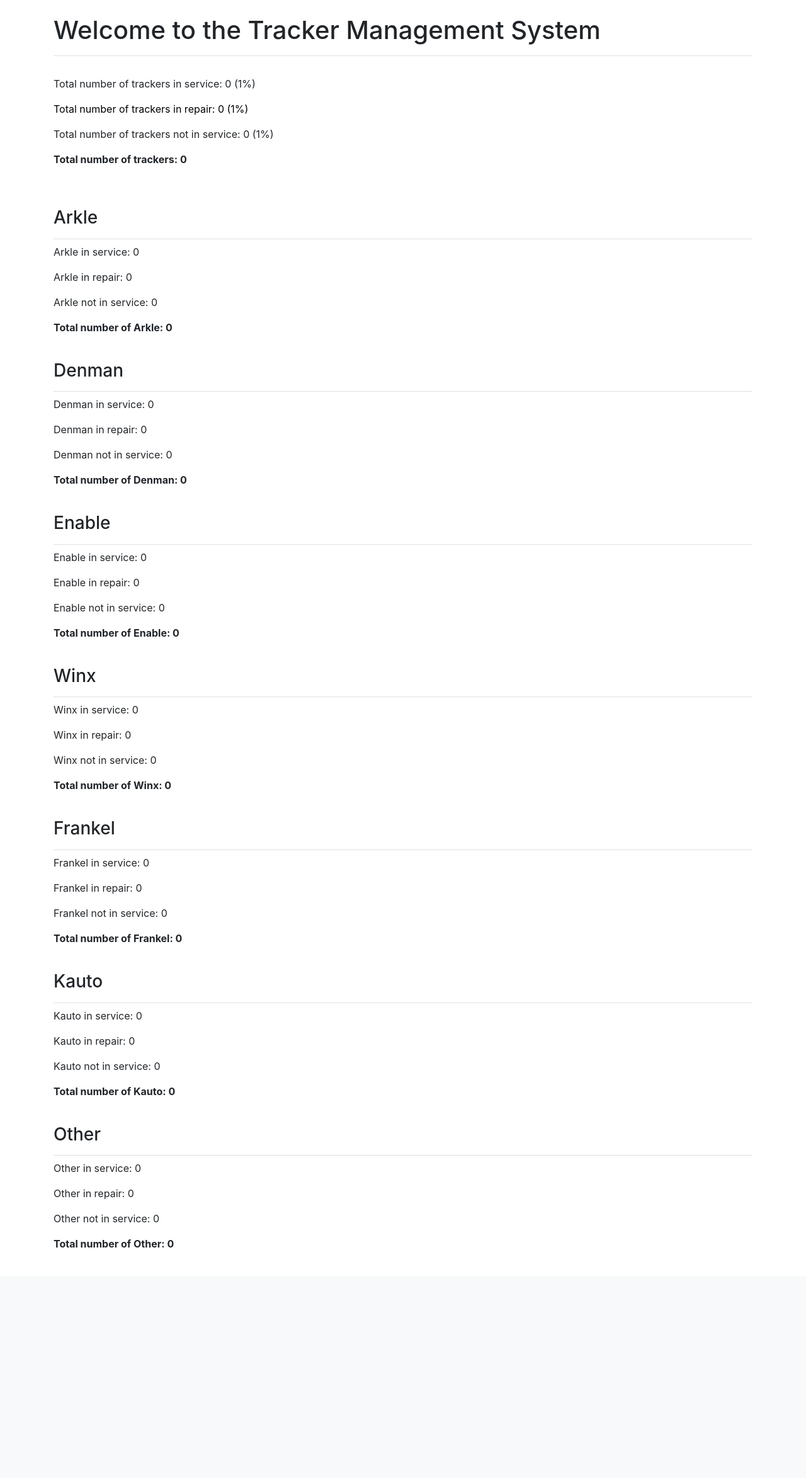
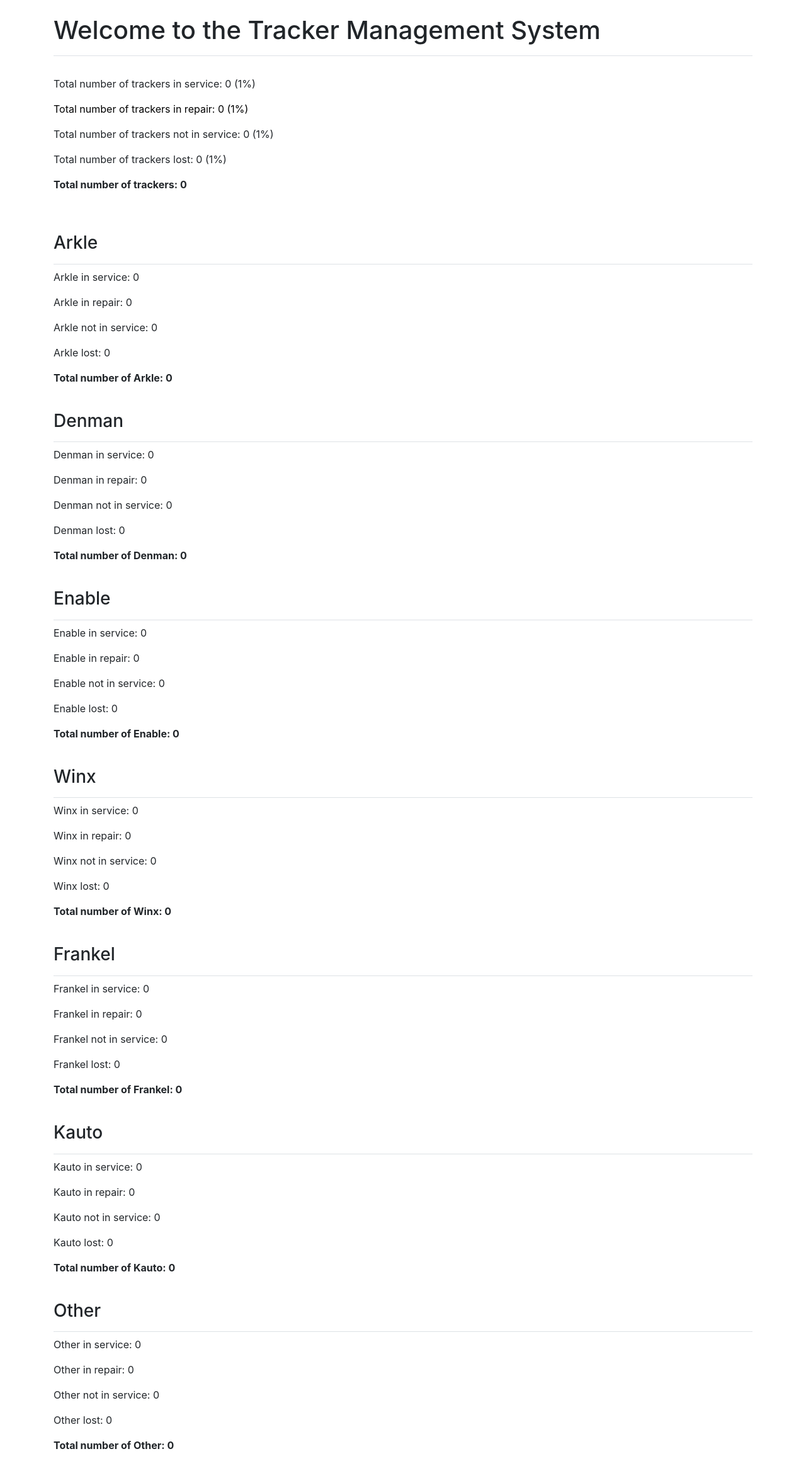
Before and after one commit to dimitrivanloey/TMS, a Django app: page / in a window 1280 px wide. Shown: the part 82-2429 px from the top of the page at 63% size. Before the commit the page ends 2063 px from the top, so only its background shows below. Run offline with Django 3.2, Linux system fonts and the light colour scheme; the visitor is signed in with stand-in values (Sample User, id 1); data that the repository does not hold is empty; some libraries are stand-ins or nearby versions.

Commit message:
adding new status lost, fixed start date issue

```diff
--- a/unit_logs/models.py
+++ b/unit_logs/models.py
@@ -6,6 +6,7 @@ class Winx(models.Model):
         ('In Service', 'In Service'),
         ('In Repair', 'In Repair'),
         ('Not In Service', 'Not In Service'),
+        ('Lost', 'Lost'),
     }
 
     number = models.PositiveSmallIntegerField(unique=True)
@@ -26,6 +27,7 @@ class Enable(models.Model):
         ('In Service', 'In Service'),
         ('In Repair', 'In Repair'),
         ('Not In Service', 'Not In Service'),
+        ('Lost', 'Lost'),
     }
 
     number = models.PositiveSmallIntegerField(unique=True)
@@ -45,6 +47,7 @@ class Arkle(models.Model):
         ('In Service', 'In Service'),
         ('In Repair', 'In Repair'),
         ('Not In Service', 'Not In Service'),
+        ('Lost', 'Lost'),
     }
 
     number = models.PositiveSmallIntegerField(unique=True)
@@ -65,6 +68,7 @@ class Denman(models.Model):
         ('In Service', 'In Service'),
         ('In Repair', 'In Repair'),
         ('Not In Service', 'Not In Service'),
+        ('Lost', 'Lost'),
     }
 
     number = models.PositiveSmallIntegerField(unique=True)
@@ -85,6 +89,7 @@ class Kauto(models.Model):
         ('In Service', 'In Service'),
         ('In Repair', 'In Repair'),
         ('Not In Service', 'Not In Service'),
+        ('Lost', 'Lost'),
     }
 
     number = models.PositiveSmallIntegerField(unique=True)
@@ -105,6 +110,7 @@ class Frankel(models.Model):
         ('In Service', 'In Service'),
         ('In Repair', 'In Repair'),
         ('Not In Service', 'Not In Service'),
+        ('Lost', 'Lost'),
     }
 
     number = models.PositiveSmallIntegerField(unique=True)
--- a/unit_logs/templates/unit_logs/index.html
+++ b/unit_logs/templates/unit_logs/index.html
@@ -33,6 +33,7 @@
     <p>Total number of trackers in service: {{ total_in_service }} ({{ percentage_total_in_service }}%)</p>
     <p><a href="{% url 'unit_logs:trackers_in_repair' %}">Total number of trackers in repair: {{ total_in_repair }} ({{ percentage_total_in_repair }}%)</a></p>
     <p>Total number of trackers not in service: {{ total_not_in_service }} ({{ percentage_total_not_in_service }}%)</p>
+    <p>Total number of trackers lost: {{ total_lost }} ({{ percentage_total_lost }}%)</p>
     <p><strong>Total number of trackers: {{ total_trackers }}</strong></p>
 
 
@@ -46,6 +47,7 @@
     <p>Arkle in service: {{ arkles_in_service }}</p>
     <p>Arkle in repair: {{ arkles_in_repair }}</p>
     <p>Arkle not in service: {{ arkles_not_in_service }}</p>
+    <p>Arkle lost: {{ arkles_lost }}</p>
     <p><strong>Total number of Arkle: {{ arkles_total }}</strong></p>
 
 <br>
@@ -56,6 +58,7 @@
     <p>Denman in service: {{ denmans_in_service }}</p>
     <p>Denman in repair: {{ denmans_in_repair }}</p>
     <p>Denman not in service: {{ denmans_not_in_service }}</p>
+    <p>Denman lost: {{ denmans_lost }}</p>
     <p><strong>Total number of Denman: {{ denmans_total }}</strong></p>
 
 <br>
@@ -66,6 +69,7 @@
     <p>Enable in service: {{ enables_in_service }}</p>
     <p>Enable in repair: {{ enables_in_repair }}</p>
     <p>Enable not in service: {{ enables_not_in_service }}</p>
+    <p>Enable lost: {{ enables_lost }}</p>
     <p><strong>Total number of Enable: {{ enables_total }}</strong></p>
 
 <br>
@@ -77,6 +81,7 @@
     <p>Winx in service: {{ winxes_in_service }}</p>
     <p>Winx in repair: {{ winxes_in_repair }}</p>
     <p>Winx not in service: {{ winxes_not_in_service }}</p>
+    <p>Winx lost: {{ winxes_lost }}</p>
     <p><strong>Total number of Winx: {{ winxes_total }}</strong></p>
 
 <br>
@@ -88,6 +93,7 @@
     <p>Frankel in service: {{ frankels_in_service }}</p>
     <p>Frankel in repair: {{ frankels_in_repair }}</p>
     <p>Frankel not in service: {{ frankels_not_in_service }}</p>
+    <p>Frankel lost: {{ frankels_lost }}</p>
     <p><strong>Total number of Frankel: {{ frankels_total }}</strong></p>
 
 <br>
@@ -99,6 +105,7 @@
     <p>Kauto in service: {{ kautos_in_service }}</p>
     <p>Kauto in repair: {{ kautos_in_repair }}</p>
     <p>Kauto not in service: {{ kautos_not_in_service }}</p>
+    <p>Kauto lost: {{ kautos_lost }}</p>
     <p><strong>Total number of Kauto: {{ kautos_total }}</strong></p>
 
 <br>
@@ -109,6 +116,7 @@
     <p>Other in service: {{ others_in_service }}</p>
     <p>Other in repair: {{ others_in_repair }}</p>
     <p>Other not in service: {{ others_not_in_service }}</p>
+    <p>Other lost: {{ others_lost }}</p>
     <p><strong>Total number of Other: {{ others_total }}</strong></p>
 
 <br>
--- a/unit_logs/templates/unit_logs/winx_unit.html
+++ b/unit_logs/templates/unit_logs/winx_unit.html
@@ -19,7 +19,7 @@
         {{ error }}
 
     <h4>
-    {{ winx }} - {{ winx.status }} since {{ winx.date_added }}
+    {{ winx }} - {{ winx.status }} since {{ winx.start_date }}
     {% if delta.days == 1 %}
         ({{ delta.days }} day)
         {% else %}
--- a/unit_logs/views.py
+++ b/unit_logs/views.py
@@ -72,51 +72,61 @@ def index(request):
     winxes_in_service = Winx.objects.filter(status='In Service').count()
     winxes_not_in_service = Winx.objects.filter(status='Not In Service').count()
     winxes_in_repair = Winx.objects.filter(status='In Repair').count()
+    winxes_lost = Winx.objects.filter(status='Lost').count()
 
 
     enables_total = Enable.objects.count()
     enables_in_service = Enable.objects.filter(status='In Service').count()
     enables_not_in_service = Enable.objects.filter(status='Not In Service').count()
     enables_in_repair = Enable.objects.filter(status='In Repair').count()
+    enables_lost = Enable.objects.filter(status='Lost').count()
 
     arkles_total = Arkle.objects.count()
     arkles_in_service = Arkle.objects.filter(status='In Service').count()
     arkles_not_in_service = Arkle.objects.filter(status='Not In Service').count()
     arkles_in_repair = Arkle.objects.filter(status='In Repair').count()
+    arkles_lost = Arkle.objects.filter(status='Lost').count()
 
     denmans_total = Denman.objects.count()
     denmans_in_service = Denman.objects.filter(status='In Service').count()
     denmans_not_in_service = Denman.objects.filter(status='Not In Service').count()
     denmans_in_repair = Denman.objects.filter(status='In Repair').count()
+    denmans_lost = Denman.objects.filter(status='Lost').count()
 
     kautos_total = Kauto.objects.count()
     kautos_in_service = Kauto.objects.filter(status='In Service').count()
     kautos_not_in_service = Kauto.objects.filter(status='Not In Service').count()
     kautos_in_repair = Kauto.objects.filter(status='In Repair').count()
+    kautos_lost = Kauto.objects.filter(status='Lost').count()
 
     frankels_total = Frankel.objects.count()
     frankels_in_service = Frankel.objects.filter(status='In Service').count()
     frankels_not_in_service = Frankel.objects.filter(status='Not In Service').count()
     frankels_in_repair = Frankel.objects.filter(status='In Repair').count()
+    frankels_lost = Frankel.objects.filter(status='Lost').count()
 
     others_total = Other.objects.count()
     others_in_service = Other.objects.filter(status='In Service').count()
     others_not_in_service = Other.objects.filter(status='Not In Service').count()
     others_in_repair = Other.objects.filter(status='In Repair').count()
+    others_lost = Other.objects.filter(status='Lost').count()
 
     total_trackers = winxes_total + enables_total + arkles_total + denmans_total + kautos_total + frankels_total + others_total
     total_in_service = winxes_in_service + enables_in_service + arkles_in_service + denmans_in_service + kautos_in_service + frankels_in_service + others_in_service
     total_not_in_service = winxes_not_in_service + enables_not_in_service + arkles_not_in_service + denmans_not_in_service + kautos_not_in_service + frankels_not_in_service + others_not_in_service
     total_in_repair = winxes_in_repair + enables_in_repair + arkles_in_repair + denmans_in_repair + kautos_in_repair + frankels_in_repair + others_in_repair
+    total_lost = winxes_lost + enables_lost + arkles_lost + denmans_lost + kautos_lost + frankels_lost + others_lost
 
     if total_trackers == 0:
         percentage_total_in_repair = 1
         percentage_total_in_service = 1
         percentage_total_not_in_service = 1
+        percentage_total_lost = 1
     else:
         percentage_total_in_service = round( total_in_service/ total_trackers * 100, 2)
         percentage_total_not_in_service = round( total_not_in_service/ total_trackers * 100, 2)
         percentage_total_in_repair = round( total_in_repair/ total_trackers * 100, 2)
+        percentage_total_lost = round( total_lost/ total_trackers * 100, 2)
 
 
     arkles = Arkle.objects.order_by('number')
@@ -130,9 +140,11 @@ def index(request):
         'total_in_service': total_in_service,
         'total_not_in_service': total_not_in_service,
         'total_in_repair': total_in_repair,
+        'total_lost': total_lost,
         'percentage_total_in_service': percentage_total_in_service,
         'percentage_total_not_in_service': percentage_total_not_in_service,
         'percentage_total_in_repair': percentage_total_in_repair,
+        'percentage_total_lost': percentage_total_lost,
         'winxes' : winxes,
         'arkles' : arkles,
         'denmans' : denmans,
@@ -167,7 +179,13 @@ def index(request):
         'others_in_service': others_in_service,
         'others_not_in_service': others_not_in_service,
         'others_in_repair': others_in_repair,
-
+        'winxes_lost': winxes_lost,
+        'arkles_lost': arkles_lost,
+        'denmans_lost': denmans_lost,
+        'enables_lost': enables_lost,
+        'frankels_lost': frankels_lost,
+        'kautos_lost': kautos_lost,
+        'others_lost': others_lost,
 
 
     }
@@ -196,7 +214,10 @@ def others(request):
 def other(request, other_id):
     other = Other.objects.get(id=other_id)
     d0 = dt.now().date()
-    d1 = other.date_added
+    if other.start_date != None:
+        d1 = other.start_date
+    else:
+        d1 = other.date_added
     delta = d0 - d1
 
     entries = other.other_entry_set.order_by('-date_added')
@@ -219,7 +240,10 @@ def other(request, other_id):
 def winx(request, winx_id):
     winx = Winx.objects.get(id=winx_id)
     d0 = dt.now().date()
-    d1 = winx.date_added
+    if winx.start_date != None:
+        d1 = winx.start_date
+    else:
+        d1 = winx.date_added
     delta = d0 - d1
 
     entries = winx.entry_set.order_by('-date_added')
@@ -241,7 +265,10 @@ def enable(request, enable_id):
     enable = Enable.objects.get(id=enable_id)
     entries = enable.enable_entry_set.order_by('-date_added')
     d0 = dt.now().date()
-    d1 = enable.date_added
+    if enable.start_date != None:
+        d1 = enable.start_date
+    else:
+        d1 = enable.date_added
     delta = d0 - d1
 
     if request.method == 'GET':
@@ -260,7 +287,10 @@ def arkle(request, arkle_id):
     arkle = Arkle.objects.get(id=arkle_id)
     entries = arkle.arkle_entry_set.order_by('-date_added')
     d0 = dt.now().date()
-    d1 = arkle.date_added
+    if arkle.start_date != None:
+        d1 = arkle.start_date
+    else:
+        d1 = arkle.date_added
     delta = d0 - d1
 
     if request.method == 'GET':
@@ -279,7 +309,10 @@ def denman(request, denman_id):
     denman = Denman.objects.get(id=denman_id)
     entries = denman.denman_entry_set.order_by('-date_added')
     d0 = dt.now().date()
-    d1 = denman.date_added
+    if denman.start_date != None:
+        d1 = denman.start_date
+    else:
+        d1 = denman.date_added
     delta = d0 - d1
 
     if request.method == 'GET':
@@ -298,7 +331,10 @@ def kauto(request, kauto_id):
     kauto = Kauto.objects.get(id=kauto_id)
     entries = kauto.kauto_entry_set.order_by('-date_added')
     d0 = dt.now().date()
-    d1 = kauto.date_added
+    if kauto.start_date != None:
+        d1 = kauto.start_date
+    else:
+        d1 = kauto.date_added
     delta = d0 - d1
 
     if request.method == 'GET':
@@ -317,7 +353,10 @@ def frankel(request, frankel_id):
     frankel = Frankel.objects.get(id=frankel_id)
     entries = frankel.frankel_entry_set.order_by('-date_added')
     d0 = dt.now().date()
-    d1 = frankel.date_added
+    if frankel.start_date != None:
+        d1 = frankel.start_date
+    else:
+        d1 = frankel.date_added
     delta = d0 - d1
 
     if request.method == 'GET':
@@ -933,10 +972,11 @@ def trackers_in_repair(request):
     winx_teller = 0
     average_winx = 0
     for w in Winx.objects.all().filter(status='In Repair'):
-        d0 = dt.now().date()
-        d1 = w.date_added
-        delta = d0 - d1
-        winx_teller = winx_teller + delta.days
+        if w.start_date != None:
+            d0 = dt.now().date()
+            d1 = w.start_date
+            delta = d0 - d1
+            winx_teller = winx_teller + delta.days
     if winx_count == 0:
         winx_count = 1
     else:
@@ -948,10 +988,11 @@ def trackers_in_repair(request):
     enable_teller = 0
     average_enable = 0
     for e in Enable.objects.all().filter(status='In Repair'):
-        d0 = dt.now().date()
-        d1 = e.date_added
-        delta = d0 - d1
-        enable_teller = enable_teller + delta.days
+        if e.start_date != None:
+            d0 = dt.now().date()
+            d1 = e.date_added
+            delta = d0 - d1
+            enable_teller = enable_teller + delta.days
     if enable_count == 0:
         enable_count = 1
     else:
@@ -963,10 +1004,11 @@ def trackers_in_repair(request):
     arkle_teller = 0
     average_arkle = 0
     for a in Arkle.objects.all().filter(status='In Repair'):
-        d0 = dt.now().date()
-        d1 = a.date_added
-        delta = d0 - d1
-        arkle_teller = arkle_teller + delta.days
+        if a.start_date != None:
+            d0 = dt.now().date()
+            d1 = a.date_added
+            delta = d0 - d1
+            arkle_teller = arkle_teller + delta.days
     if arkle_count == 0:
         arkle_count = 1
     else:
@@ -978,10 +1020,11 @@ def trackers_in_repair(request):
     denman_teller = 0
     average_denman = 0
     for d in Denman.objects.all().filter(status='In Repair'):
-        d0 = dt.now().date()
-        d1 = d.date_added
-        delta = d0 - d1
-        denman_teller = denman_teller + delta.days
+        if d.start_date != None:
+            d0 = dt.now().date()
+            d1 = d.date_added
+            delta = d0 - d1
+            denman_teller = denman_teller + delta.days
     if denman_count == 0:
         denman_count = 1
     else:
@@ -994,10 +1037,11 @@ def trackers_in_repair(request):
     frankel_teller = 0
     average_frankel = 0
     for f in Frankel.objects.all().filter(status='In Repair'):
-        d0 = dt.now().date()
-        d1 = f.date_added
-        delta = d0 - d1
-        frankel_teller = frankel_teller + delta.days
+        if f.start_date != None:
+            d0 = dt.now().date()
+            d1 = f.date_added
+            delta = d0 - d1
+            frankel_teller = frankel_teller + delta.days
     if frankel_count == 0:
         frankel_count = 1
     else:
@@ -1009,10 +1053,11 @@ def trackers_in_repair(request):
     kauto_teller = 0
     average_kauto = 0
     for k in Kauto.objects.all().filter(status='In Repair'):
-        d0 = dt.now().date()
-        d1 = k.date_added
-        delta = d0 - d1
-        kauto_teller = kauto_teller + delta.days
+        if k.start_date != None:
+            d0 = dt.now().date()
+            d1 = k.date_added
+            delta = d0 - d1
+            kauto_teller = kauto_teller + delta.days
     if kauto_count == 0:
         kauto_count = 1
     else:
@@ -1026,10 +1071,11 @@ def trackers_in_repair(request):
     other_teller = 0
     average_other = 0
     for o in Other.objects.all().filter(status='In Repair'):
-        d0 = dt.now().date()
-        d1 = o.date_added
-        delta = d0 - d1
-        other_teller = other_teller + delta.days
+        if o.start_date != None:
+            d0 = dt.now().date()
+            d1 = o.date_added
+            delta = d0 - d1
+            other_teller = other_teller + delta.days
     if other_count == 0:
         other_count = 1
     else:
```
Also changed, not shown: unit_logs/templates/unit_logs/arkle_unit.html (+7 -2 lines), unit_logs/templates/unit_logs/denman_unit.html (+7 -2 lines), unit_logs/templates/unit_logs/enable_unit.html (+7 -2 lines), unit_logs/templates/unit_logs/frankel_unit.html (+6 -1 lines), unit_logs/templates/unit_logs/kauto_unit.html (+8 -3 lines), unit_logs/templates/unit_logs/other_unit.html (+7 -3 lines), unit_logs/templates/unit_logs/trackers_in_repair.html (+63 -28 lines).
